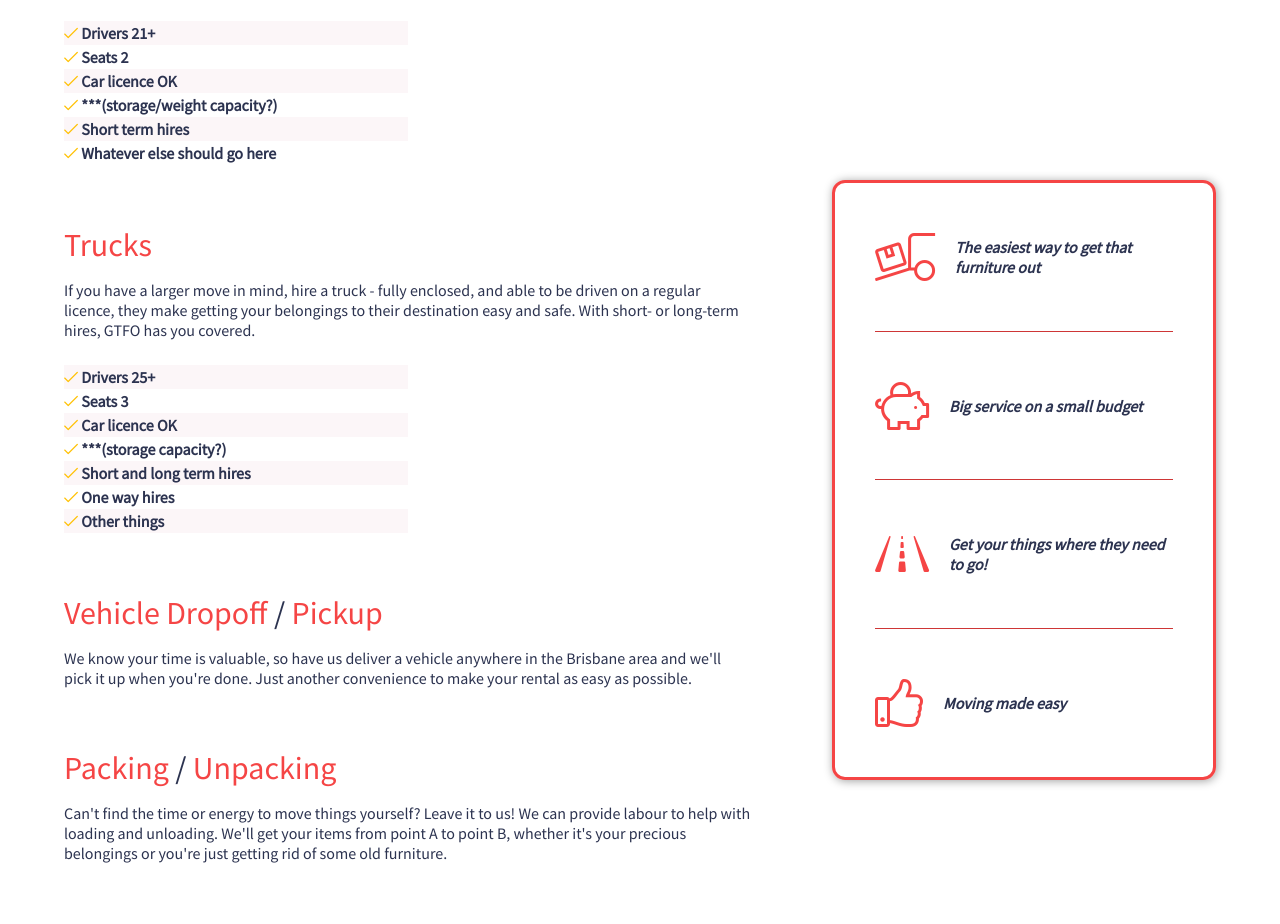
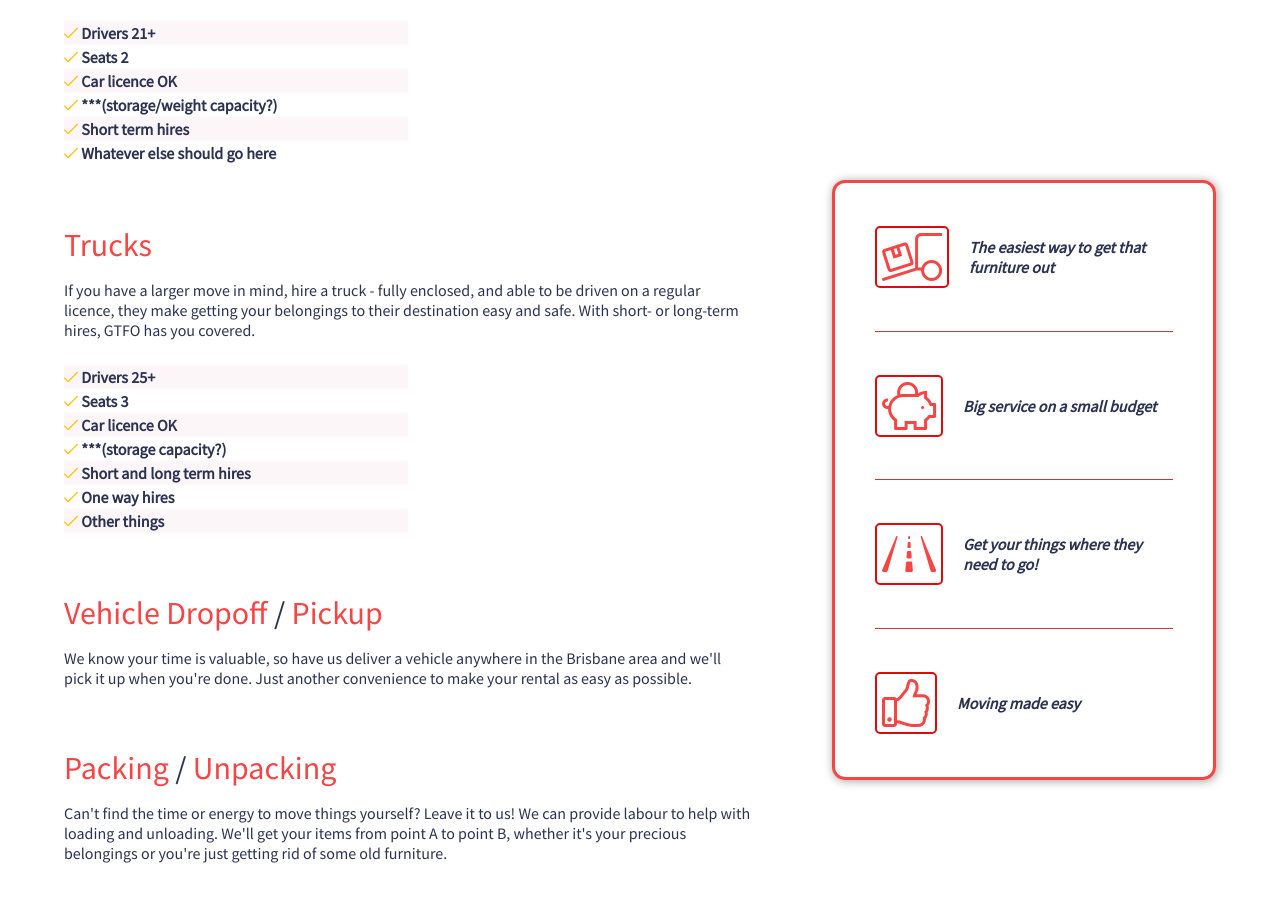
Before and after one commit to mbeloff/clean-template, a PHP site: page / in a window 1280 px wide. Shown: the part 1892-2816 px from the top of the page. Run offline with PHP 8.4, Linux system fonts and the light colour scheme; some libraries are stand-ins or nearby versions.

Commit message:
perk icon tweak

```diff
--- a/css/_services.scss
+++ b/css/_services.scss
@@ -60,14 +60,18 @@
         margin-left: 0;
       }
     }
-    i:nth-of-type(odd) {
-      color: $prime;
-    }
   }
 }
 
 .perk-container:nth-child(-n+1) {
   border-top: none;
+}
+
+.fal.perk-icon {
+  color: $prime;
+  padding: 5px;
+  border-radius: 5px;
+  border: 2px solid rgb(221, 11, 11);
 }
 
 .services-intro {
--- a/css/styles.css
+++ b/css/styles.css
@@ -268,11 +268,15 @@ body {
         .services-right .perk-container .perk-text {
           margin-top: 20px;
           margin-left: 0; } }
-    .services-right .perk-container i:nth-of-type(odd) {
-      color: #f54545; }
 
 .perk-container:nth-child(-n+1) {
   border-top: none; }
+
+.fal.perk-icon {
+  color: #f54545;
+  padding: 5px;
+  border-radius: 5px;
+  border: 2px solid #dd0b0b; }
 
 .services-intro {
   margin-bottom: 50px;
@@ -424,12 +428,6 @@ body {
   -webkit-box-align: center;
       -ms-flex-align: center;
           align-items: center; }
-
-.footer {
-  position: absolute;
-  bottom: 0;
-  width: 100%;
-  height: 180px; }
 
 a {
   text-decoration: none;
@@ -779,4 +777,10 @@ a {
 
 .footer-heading {
   margin-bottom: 20px; }
+
+.footer {
+  position: absolute;
+  bottom: 0;
+  width: 100%;
+  height: 180px; }
 /*# sourceMappingURL=styles.css.map */
--- a/css/styles.scss
+++ b/css/styles.scss
@@ -4,12 +4,7 @@
 @import "_services.scss";
 @import "_intro.scss";
 
-.footer {
-  position: absolute;
-  bottom: 0;
-  width: 100%;
-  height: 180px;
-}
+
 
 a {
   text-decoration: none;
@@ -209,6 +204,7 @@ a {
     margin-bottom: 30px;
     & .fal {
       font-size: 1.5em;
+
     }
   }
 
@@ -372,3 +368,10 @@ a {
 .footer-heading {
   margin-bottom: 20px;
 }
+
+.footer {
+  position: absolute;
+  bottom: 0;
+  width: 100%;
+  height: 180px;
+}
--- a/index.html
+++ b/index.html
@@ -160,16 +160,16 @@
               </div>
             </div>
             <div class="services-right">
-              <div class="perk-container"><i class="fal fa-truck-loading fa-3x"></i>
+              <div class="perk-container"><i class="fal fa-truck-loading fa-3x perk-icon"></i>
                 <p class="perk-text">The easiest way to get that furniture out</p>
               </div>
-              <div class="perk-container"><i class="fal fa-piggy-bank fa-3x"></i></i></i>
+              <div class="perk-container"><i class="fal fa-piggy-bank fa-3x perk-icon"></i></i></i>
                 <p class="perk-text">Big service on a small budget</p>
               </div>
-              <div class="perk-container"><i class="fal fa-road fa-3x"></i></i>
+              <div class="perk-container"><i class="fal fa-road fa-3x perk-icon"></i></i>
                 <p class="perk-text">Get your things where they need to go!</p>
               </div>
-              <div class="perk-container"><i class="fal fa-thumbs-up fa-3x"></i></i>
+              <div class="perk-container"><i class="fal fa-thumbs-up fa-3x perk-icon"></i></i>
                 <p class="perk-text">Moving made easy</p>
               </div>
             </div>
```
Also changed, not shown: 1 other file.
